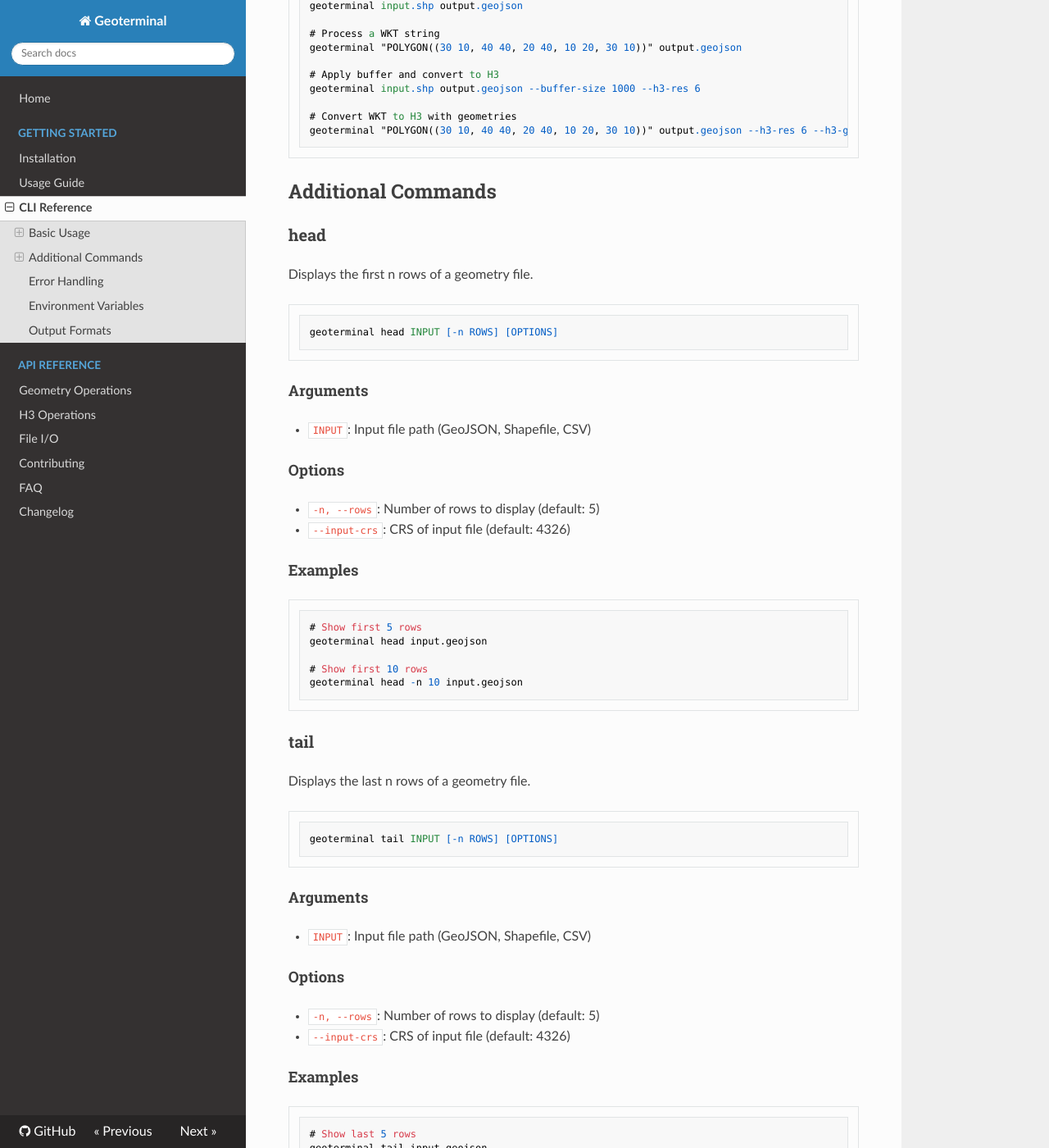
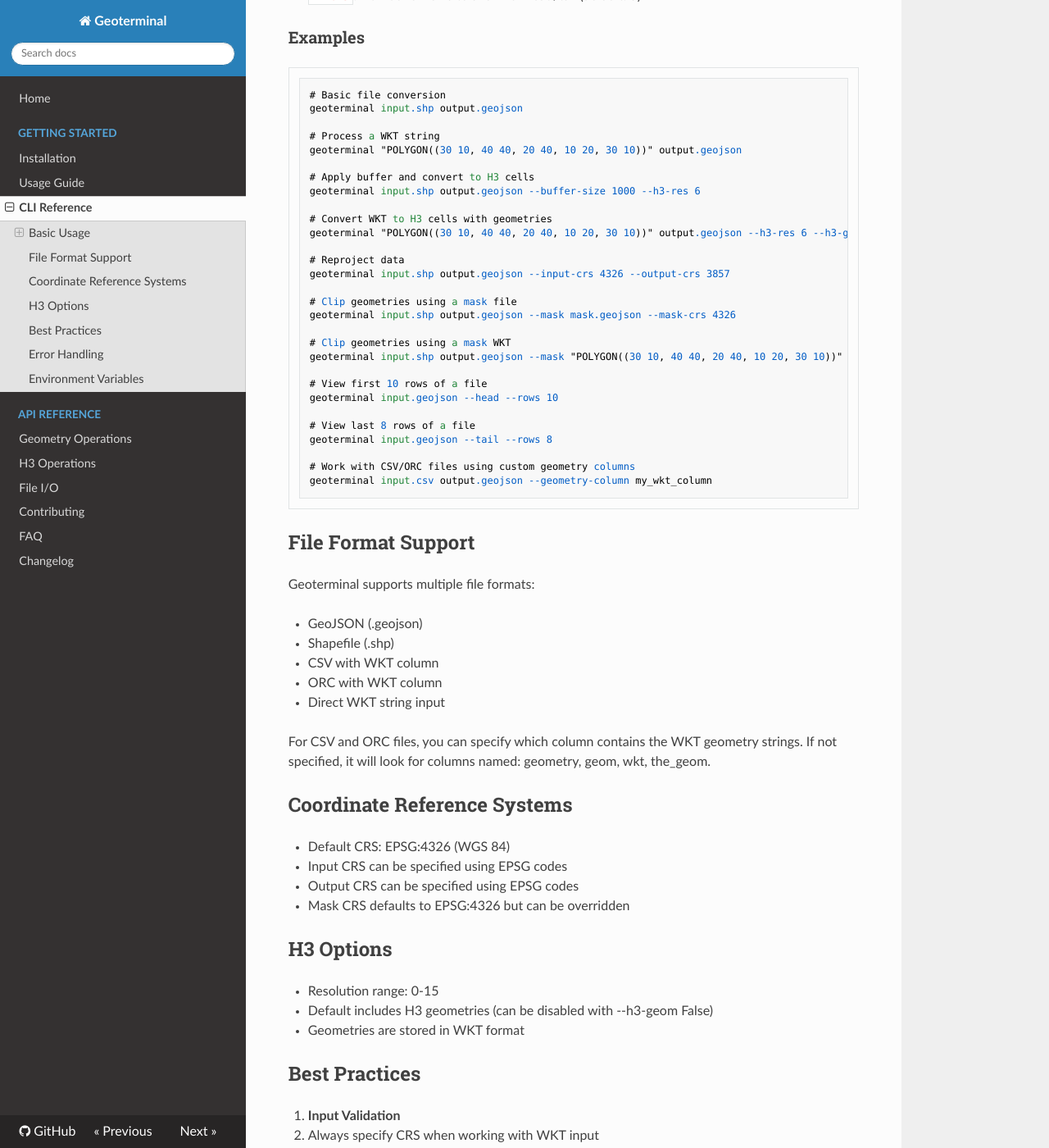
Before and after one commit to jeronimoluza/geoterminal, an MkDocs documentation site: the page built from docs/cli.md, in a window 1280 px wide and 1400 px high, scrolled down 822 px. Shown: the whole window at 82% size. Built offline with MkDocs 1.6.1, drawn with Linux system fonts in a browser that asks for light colours; nearby versions of some CDN libraries; some of the changed text lies outside the part shown.

````diff
--- a/docs/cli.md
+++ b/docs/cli.md
@@ -1,6 +1,6 @@
-# Command Line Interface (CLI)
+# Command Line Interface
 
-Geoterminal provides a command-line interface for common geospatial operations. It accepts both file paths and WKT strings as input.
+The Geoterminal CLI provides a powerful interface for geospatial operations. It supports both file-based and WKT string input, with various processing options.
 
 ## Basic Usage
 
@@ -9,113 +9,102 @@ geoterminal INPUT OUTPUT [OPTIONS]
 ```
 
 ### Arguments
+
 - `INPUT`: Input geometry (file path or WKT string)
-- `OUTPUT`: Output file path
+- `OUTPUT`: Output file path (optional; format determined by extension)
 
 ### Options
+
 - `--buffer-size`: Buffer size to apply (in CRS units)
 - `--h3-res`: H3 resolution for polyfilling (0-15)
-- `--h3-geom`: Include H3 geometries in output
+- `--h3-geom`: Include H3 geometries in output (default: True)
 - `--input-crs`: Input CRS (default: 4326)
 - `--output-crs`: Output CRS
 - `--geometry-column`: Column name containing WKT geometry strings (for CSV/ORC files)
+- `--mask`: Mask geometry (file path or WKT string)
+- `--mask-crs`: CRS for mask geometry (default: 4326)
+- `--head`: Show first n rows of the geometry file
+- `--tail`: Show last n rows of the geometry file
+- `--rows`: Number of rows to show for head/tail (default: 5)
 
 ### Examples
+
 ```bash
-# Process a file
+# Basic file conversion
 geoterminal input.shp output.geojson
 
 # Process a WKT string
 geoterminal "POLYGON((30 10, 40 40, 20 40, 10 20, 30 10))" output.geojson
 
-# Apply buffer and convert to H3
+# Apply buffer and convert to H3 cells
 geoterminal input.shp output.geojson --buffer-size 1000 --h3-res 6
 
-# Convert WKT to H3 with geometries
+# Convert WKT to H3 cells with geometries
 geoterminal "POLYGON((30 10, 40 40, 20 40, 10 20, 30 10))" output.geojson --h3-res 6 --h3-geom
+
+# Reproject data
+geoterminal input.shp output.geojson --input-crs 4326 --output-crs 3857
+
+# Clip geometries using a mask file
+geoterminal input.shp output.geojson --mask mask.geojson --mask-crs 4326
+
+# Clip geometries using a mask WKT
+geoterminal input.shp output.geojson --mask "POLYGON((30 10, 40 40, 20 40, 10 20, 30 10))"
+
+# View first 10 rows of a file
+geoterminal input.geojson --head --rows 10
+
+# View last 8 rows of a file
+geoterminal input.geojson --tail --rows 8
+
+# Work with CSV/ORC files using custom geometry columns
+geoterminal input.csv output.geojson --geometry-column my_wkt_column
 ```
 
-## Additional Commands
+## File Format Support
 
-### head
+Geoterminal supports multiple file formats:
 
-Displays the first n rows of a geometry file.
+- GeoJSON (.geojson)
+- Shapefile (.shp)
+- CSV with WKT column
+- ORC with WKT column
+- Direct WKT string input
 
-```bash
-geoterminal head INPUT [-n ROWS] [OPTIONS]
-```
+For CSV and ORC files, you can specify which column contains the WKT geometry strings. If not specified, it will look for columns named: geometry, geom, wkt, the_geom.
 
-#### Arguments
-- `INPUT`: Input file path (GeoJSON, Shapefile, CSV)
+## Coordinate Reference Systems
 
-#### Options
-- `-n, --rows`: Number of rows to display (default: 5)
-- `--input-crs`: CRS of input file (default: 4326)
+- Default CRS: EPSG:4326 (WGS 84)
+- Input CRS can be specified using EPSG codes
+- Output CRS can be specified using EPSG codes
+- Mask CRS defaults to EPSG:4326 but can be overridden
 
-#### Examples
-```bash
-# Show first 5 rows
-geoterminal head input.geojson
+## H3 Options
 
-# Show first 10 rows
-geoterminal head -n 10 input.geojson
-```
+- Resolution range: 0-15
+- Default includes H3 geometries (can be disabled with --h3-geom False)
+- Geometries are stored in WKT format
 
-### tail
+## Best Practices
 
-Displays the last n rows of a geometry file.
+1. **Input Validation**
 
-```bash
-geoterminal tail INPUT [-n ROWS] [OPTIONS]
-```
+   - Always specify CRS when working with WKT input
+   - Validate input geometries before processing
+   - Use appropriate CRS for your geographic region
 
-#### Arguments
+2. **Performance**
 
-- `INPUT`: Input file path (GeoJSON, Shapefile, CSV)
+   - For large datasets, consider processing in chunks
+   - Use appropriate H3 resolution based on your use case
+   - Buffer size should be appropriate for your CRS units
 
-#### Options
+3. **Error Handling**
 
-- `-n, --rows`: Number of rows to display (default: 5)
-- `--input-crs`: CRS of input file (default: 4326)
-
-#### Examples
-
-```bash
-# Show last 5 rows
-geoterminal tail input.geojson
-
-# Show last 8 rows
-geoterminal tail -n 8 input.geojson
-```
-
-### clip
-
-Clips geometries using a mask.
-
-```bash
-geoterminal clip INPUT MASK OUTPUT [OPTIONS]
-```
-
-#### Arguments
-- `INPUT`: Input file path (GeoJSON, Shapefile, CSV)
-- `MASK`: Mask file path or WKT string
-- `OUTPUT`: Output file path
-
-#### Options
-- `--input-crs`: CRS of input file (default: read from file)
-- `--mask-crs`: CRS of mask geometry (required for WKT input)
-- `--output-crs`: CRS of output file (default: same as input)
-
-#### Examples
-```bash
-# Clip using mask file
-geoterminal clip input.shp mask.geojson output.csv
-
-# Clip using WKT string
-geoterminal clip input.geojson "POLYGON((...))" output.csv --mask-crs EPSG:4326
-```
-
-
+   - Check for invalid geometries
+   - Handle exceptions appropriately
+   - Validate CRS codes before use
 
 ## Error Handling
 
@@ -132,20 +121,3 @@ Error messages are printed to stderr with details about the failure.
 
 - `GEOTERMINAL_LOG_LEVEL`: Set logging level (default: INFO)
 - `GEOTERMINAL_MAX_WORKERS`: Maximum number of worker processes for parallel operations
-
-## Output Formats
-
-The output format is determined by the file extension:
-
-- `.geojson`: GeoJSON format
-- `.shp`: Shapefile format
-- `.csv`: CSV format with WKT geometry column
-- `.orc`: ORC format with WKT geometry column
-
-For CSV and ORC files, you can specify which column contains the WKT geometry strings using `--geometry-column`. If not specified, the tool will look for standard column names (geometry, geom, wkt, the_geom).
-
-```bash
-# Use custom geometry column
-geoterminal input.csv output.geojson --geometry-column my_wkt_column
-geoterminal input.orc output.geojson --geometry-column my_wkt_column
-```
--- a/docs/usage.md
+++ b/docs/usage.md
@@ -20,10 +20,10 @@ geoterminal "POLYGON((30 10, 40 40, 20 40, 10 20, 30 10))" output.geojson
 
 ### Processing Options
 
-You can combine multiple processing options:
+You can combine multiple processing options with your conversion commands:
 
 ```bash
-# Apply a buffer and convert to H3 cells
+# Apply a buffer of 1000 meters and convert to H3 cells
 geoterminal input.shp output.geojson --buffer-size 1000 --h3-res 6
 
 # Convert WKT to H3 cells with geometries
@@ -31,28 +31,21 @@ geoterminal "POLYGON((30 10, 40 40, 20 40, 10 20, 30 10))" output.geojson --h3-r
 
 # Reproject data
 geoterminal input.shp output.geojson --input-crs 4326 --output-crs 3857
+
+# Clip geometries using a mask file
+geoterminal input.shp output.geojson --mask mask.geojson --mask-crs 4326
 ```
 
-### Additional Commands
+### File Inspection
+
+View the contents of your files using the head and tail commands:
 
 ```bash
-# View first 5 rows of a file (default)
-geoterminal head input.geojson
-
 # View first 10 rows of a file
-geoterminal head -n 10 input.geojson
-
-# View last 5 rows of a file (default)
-geoterminal tail input.geojson
+geoterminal input.geojson --head --rows 10
 
 # View last 8 rows of a file
-geoterminal tail -n 8 input.geojson
-
-# Clip geometries using a mask file
-geoterminal clip input.shp mask.geojson output.csv
-
-# Clip using WKT string as mask
-geoterminal clip input.geojson "POLYGON((0 0, 1 0, 1 1, 0 1, 0 0))" output.csv
+geoterminal input.geojson --tail --rows 8
 ```
 
 ### File Format Support
@@ -138,10 +131,12 @@ export_data(gdf, "output.geojson")
    - Use appropriate CRS for your geographic region
 
 2. **Memory Management**
+
    - For large datasets, consider processing in chunks
    - Use appropriate H3 resolution for your use case
 
 3. **Error Handling**
+
    - Always check for invalid geometries
    - Handle exceptions appropriately
 
````
Also changed, not shown: README.md (+11 -12 lines), docs/index.md (+1 -1 lines).
